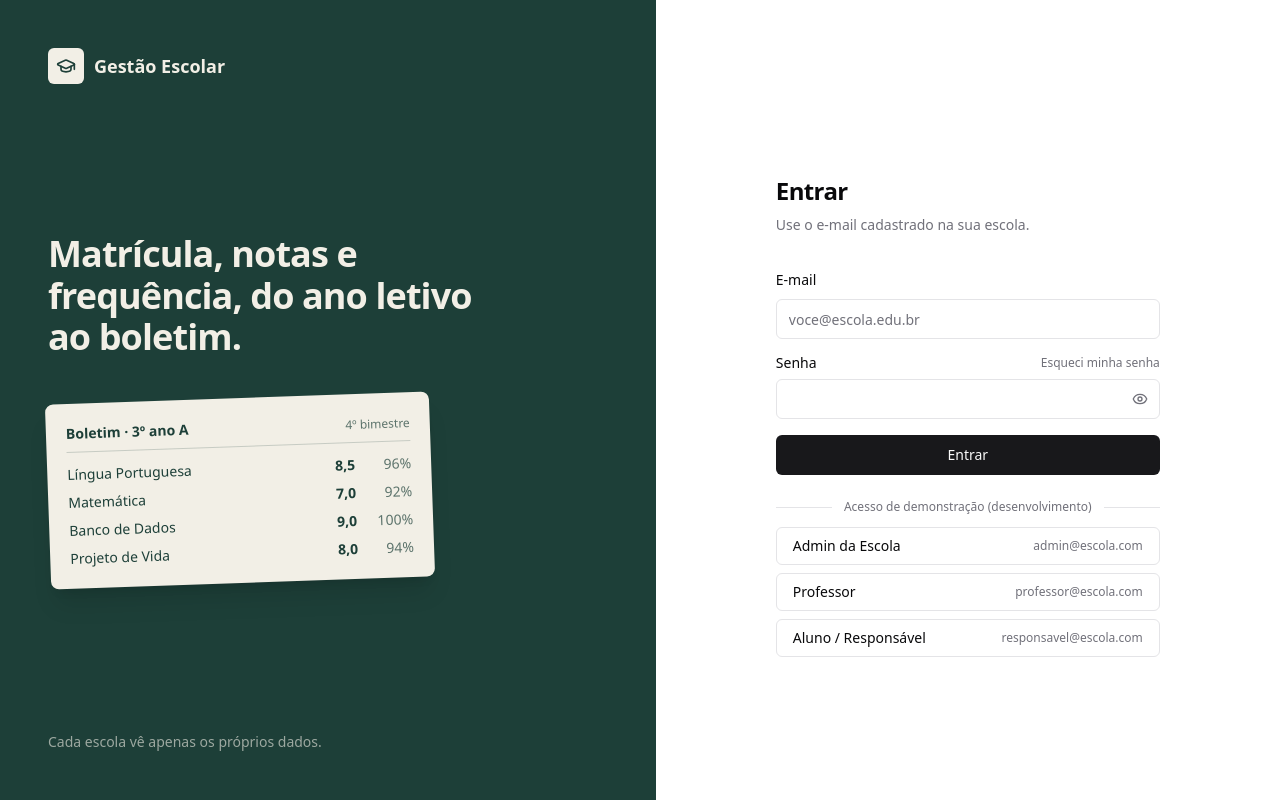
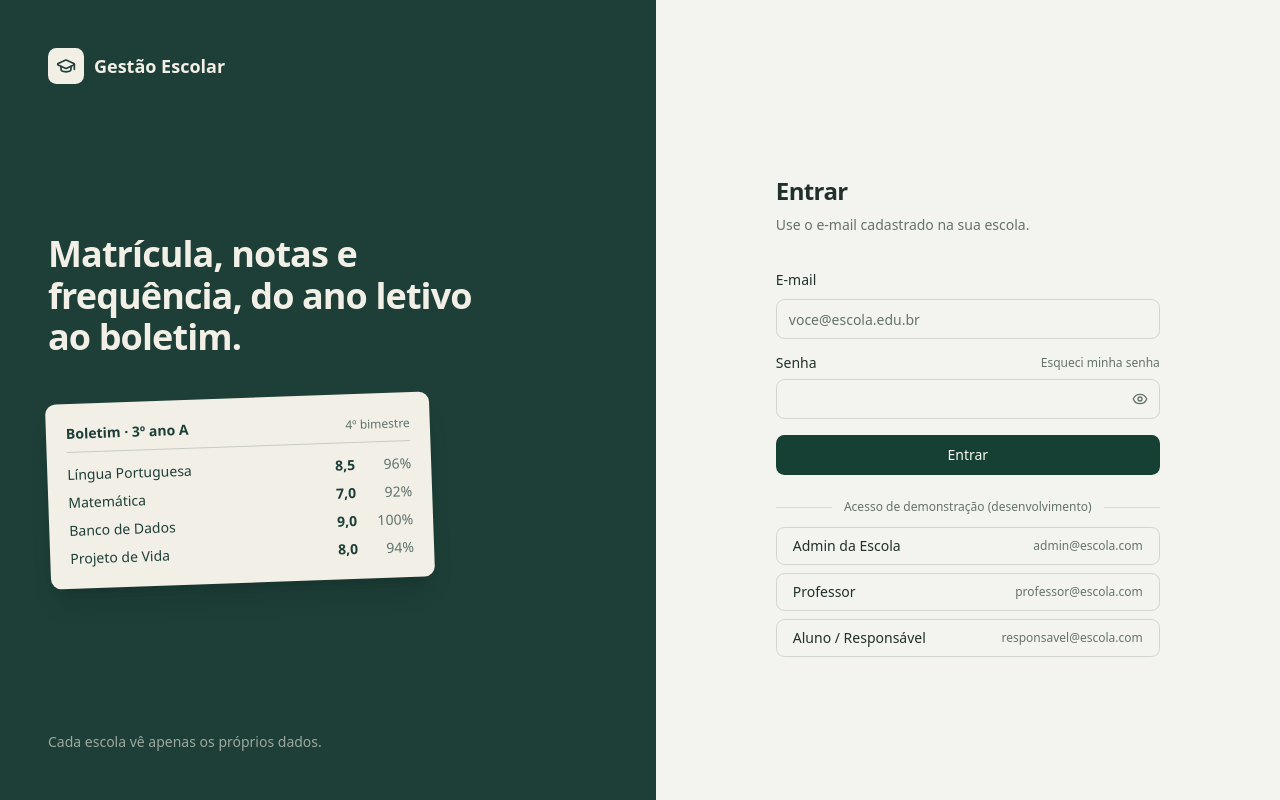
Before and after one commit to jotagabs9/Gest-o-escolar, a Next.js app: page /login in a window 1280 px wide. Built offline with nearby package versions, Linux system fonts and the light colour scheme; no server answers.

Commit message:
style: establish institutional premium visual foundation

```diff
--- a/src/app/globals.css
+++ b/src/app/globals.css
@@ -4,56 +4,54 @@
 
 @layer base {
   :root {
-    --background: 0 0% 100%;
-    --foreground: 240 10% 3.9%;
+    color-scheme: light;
+    --background: 80 17% 95%;
+    --foreground: 155 18% 16%;
     --card: 0 0% 100%;
-    --card-foreground: 240 10% 3.9%;
+    --card-foreground: 155 18% 16%;
     --popover: 0 0% 100%;
-    --popover-foreground: 240 10% 3.9%;
-    --primary: 240 5.9% 10%;
-    --primary-foreground: 0 0% 98%;
-    --secondary: 240 4.8% 95.9%;
-    --secondary-foreground: 240 5.9% 10%;
-    --muted: 240 4.8% 95.9%;
-    --muted-foreground: 240 3.8% 46.1%;
-    --accent: 240 4.8% 95.9%;
-    --accent-foreground: 240 5.9% 10%;
-    --destructive: 0 84.2% 60.2%;
+    --popover-foreground: 155 18% 16%;
+    --primary: 163 47% 17%;
+    --primary-foreground: 80 25% 96%;
+    --secondary: 142 24% 89%;
+    --secondary-foreground: 155 24% 19%;
+    --muted: 90 12% 91%;
+    --muted-foreground: 150 7% 42%;
+    --accent: 42 22% 91%;
+    --accent-foreground: 155 18% 20%;
+    --destructive: 0 62% 48%;
     --destructive-foreground: 0 0% 98%;
-    --border: 240 5.9% 90%;
-    --input: 240 5.9% 90%;
-    --ring: 240 10% 3.9%;
-    --radius: 0.5rem;
-  }
-
-  @media (prefers-color-scheme: dark) {
-    :root {
-      --background: 240 10% 3.9%;
-      --foreground: 0 0% 98%;
-      --card: 240 10% 3.9%;
-      --card-foreground: 0 0% 98%;
-      --popover: 240 10% 3.9%;
-      --popover-foreground: 0 0% 98%;
-      --primary: 0 0% 98%;
-      --primary-foreground: 240 5.9% 10%;
-      --secondary: 240 3.7% 15.9%;
-      --secondary-foreground: 0 0% 98%;
-      --muted: 240 3.7% 15.9%;
-      --muted-foreground: 240 5% 64.9%;
-      --accent: 240 3.7% 15.9%;
-      --accent-foreground: 0 0% 98%;
-      --destructive: 0 62.8% 30.6%;
-      --destructive-foreground: 0 0% 98%;
-      --border: 240 3.7% 15.9%;
-      --input: 240 3.7% 15.9%;
-      --ring: 240 4.9% 83.9%;
-    }
+    --border: 100 10% 85%;
+    --input: 100 10% 82%;
+    --ring: 163 47% 27%;
+    --radius: 0.65rem;
   }
 
   * {
     @apply border-border;
   }
+
+  html {
+    background: hsl(var(--background));
+  }
+
   body {
     @apply bg-background text-foreground antialiased;
+    font-feature-settings: "ss01" on, "cv11" on;
+  }
+
+  ::selection {
+    background: hsl(var(--secondary));
+    color: hsl(var(--secondary-foreground));
   }
 }
+
+@layer components {
+  .institutional-card {
+    @apply rounded-xl border border-border/80 bg-card shadow-[0_1px_2px_rgba(24,48,38,0.035)];
+  }
+
+  .eyebrow {
+    @apply text-[11px] font-semibold uppercase tracking-[0.12em] text-muted-foreground;
+  }
+}
```
